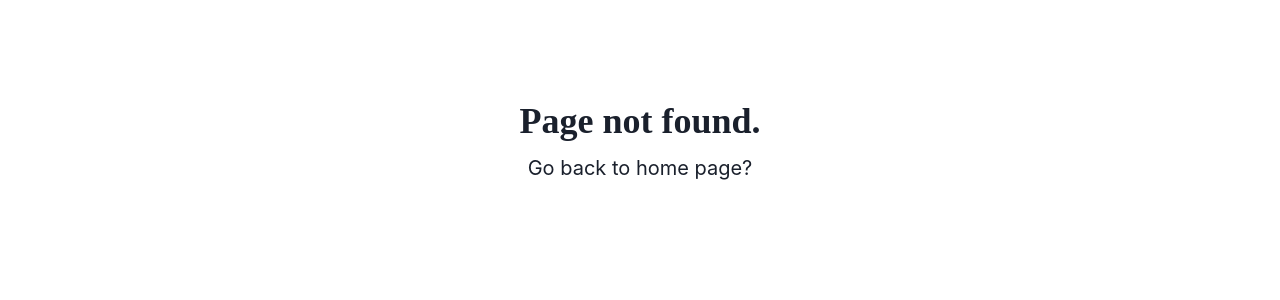
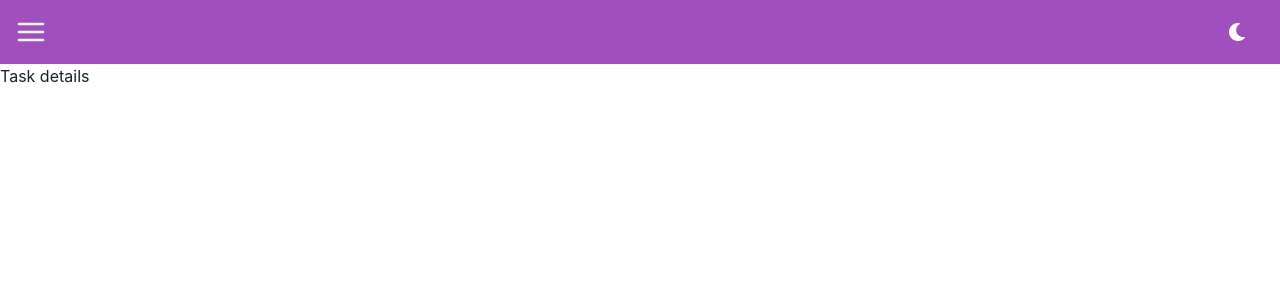
Before and after one commit to UrosDelic/bounty-hunters-fe, a React (Create React App) app: page /task-details/1 in a window 1280 px wide. Before the commit this address had no page. Shown: the top 300 px of the page. Built offline with nearby package versions, Linux system fonts and the light colour scheme.

Commit message:
task details and reorganisation

```diff
--- a/src/App.jsx
+++ b/src/App.jsx
@@ -15,7 +15,8 @@ import {
 import theme from './theme/index';
 import ProtectedRoute from './routes/ProtectedRoute';
 import userTypes from './context/userTypes';
-import MyTasksPage from './pages/MyTasks';
+import MyTasksPage from './pages/my-tasks/MyTasks';
+import TaskDetailsPage from './pages/my-tasks/taskDetails';
 
 function App() {
   return (
@@ -44,7 +45,12 @@ function App() {
             >
               <Route path="/feed" element={<Feed />} />
               <Route path="/new-tasks" element={<div>new tasks</div>} />
-              <Route path="/my-tasks" element={<MyTasksPage />} />
+              <Route exact path="/my-tasks" element={<MyTasksPage />} />
+              <Route
+                exact
+                path="/task-details/:id"
+                element={<TaskDetailsPage />}
+              />
               <Route path="/wallet" element={<Wallet />} />
               <Route path="/store" element={<Store />} />
               <Route path="/store/:id" element={<Product />} />
--- /dev/null
+++ b/src/components/my-tasks/task-details.jsx
@@ -0,0 +1,7 @@
+import React from 'react';
+
+const TaskDetails = () => {
+  return <div>Task details</div>;
+};
+
+export default TaskDetails;
--- a/src/pages/MyTasks.jsx
+++ b/src/pages/my-tasks/MyTasks.jsx
@@ -1,7 +1,7 @@
-import MyTask from '../components/myTask';
+import MyTask from '../../components/my-tasks/myTask';
 import { Box } from '@chakra-ui/react';
 import { useEffect } from 'react';
-import TasksService from '../services/tasks';
+import TasksService from '../../services/tasks';
 
 const tasks = [
   { id: 1, headline: 'task 1 headline', txt: 'task 1 text', status: 'To Do' },
--- /dev/null
+++ b/src/pages/my-tasks/taskDetails.jsx
@@ -0,0 +1,8 @@
+import React from 'react';
+import TaskDetails from '../../components/my-tasks/task-details';
+
+const TaskDetailsPage = () => {
+  return <TaskDetails />;
+};
+
+export default TaskDetailsPage;
```
Also changed, not shown: src/components/my-tasks/myTask.jsx (renamed from src/components/myTask.jsx).
